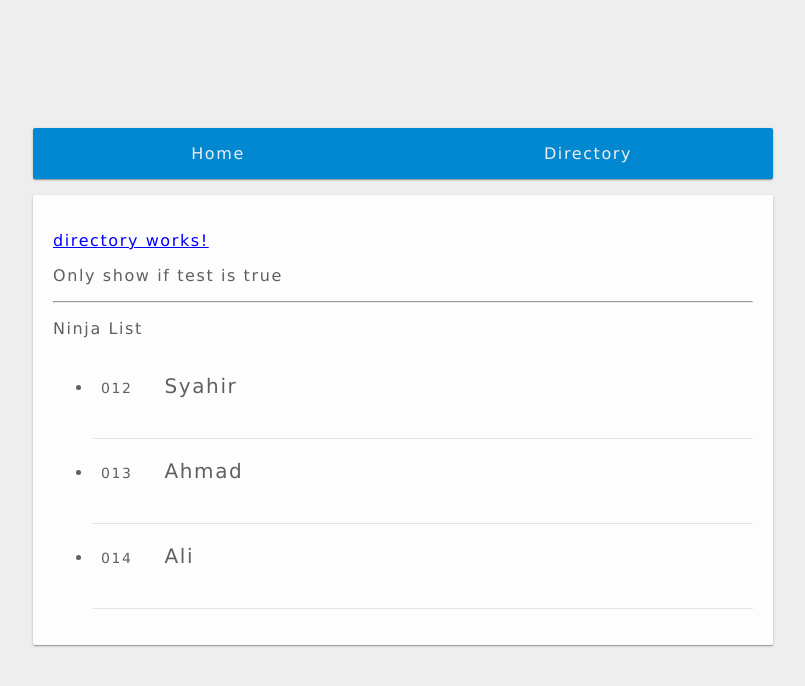
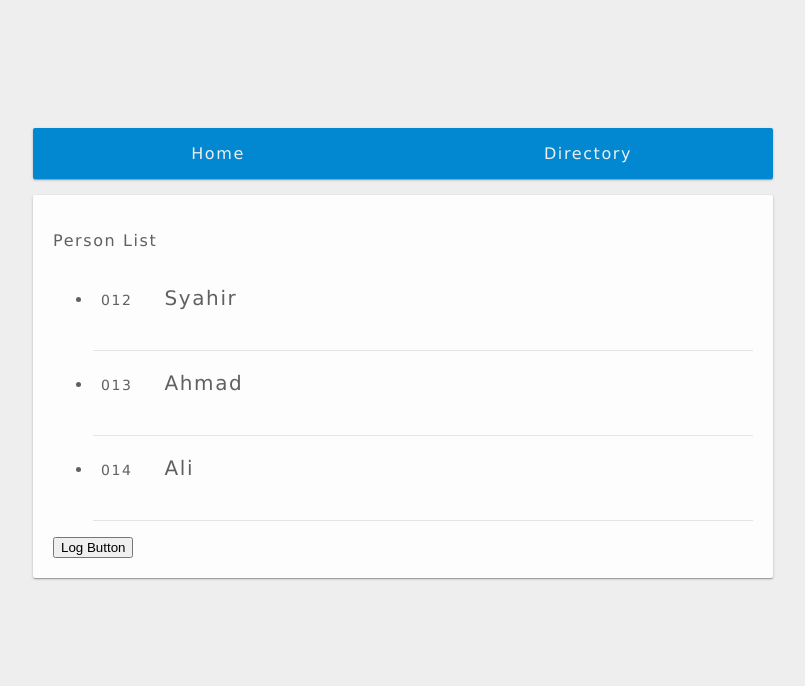
Before and after one commit to Syahirdev/angularjs-phonebook, an Angular app: page /directory in a window 1280 px wide. Shown: the top 686 px of the page, without its empty margins (237-1042 px from the left). Built offline with nearby package versions, Linux system fonts and the light colour scheme.

Commit message:
services
0. importing LoggingService into app.modules & specify into the providers
1. calling the function logIt() at component views
2. logIt() function fires the logger.log() function which comes from LoggingService declared.
3. service log() fires

```diff
--- a/src/app/app.module.ts
+++ b/src/app/app.module.ts
@@ -9,11 +9,12 @@ import { DirectoryComponent } from './directory/directory.component';
 
 import { Routing } from './app.routes';
 import { FilterPipe } from './filter.pipe';
+import { LoggingService } from './logging.service';
 
 @NgModule({
   declarations: [AppComponent, HomeComponent, DirectoryComponent, FilterPipe],
   imports: [BrowserModule, AppRoutingModule, FormsModule, Routing],
-  providers: [],
+  providers: [LoggingService],
   bootstrap: [AppComponent],
 })
 export class AppModule {}
--- a/src/app/directory/directory.component.html
+++ b/src/app/directory/directory.component.html
@@ -1,9 +1,4 @@
-<p [ngClass]="classes">directory works!</p>
-
-<p *ngIf="test">Only show if test is true</p>
-
-<hr />
-<p>Ninja List</p>
+<p>Person List</p>
 <ul id="person-listing">
   <li *ngFor="let person of persons">
     <div class="single-person">
@@ -13,14 +8,4 @@
   </li>
 </ul>
 
-<style>
-  .blue {
-    color: blue;
-  }
-  .red {
-    color: red;
-  }
-  .underline {
-    text-decoration: underline;
-  }
-</style>
+<button (click)="logIt()">Log Button</button>
--- a/src/app/directory/directory.component.ts
+++ b/src/app/directory/directory.component.ts
@@ -1,6 +1,6 @@
 import { Component, OnInit } from '@angular/core';
 import { ActivatedRoute } from '@angular/router';
-import { FilterPipe } from '../filter.pipe';
+import { LoggingService } from '../logging.service';
 
 @Component({
   selector: 'app-directory',
@@ -24,7 +24,11 @@ export class DirectoryComponent implements OnInit {
       phoneNo: '014',
     },
   ];
-  constructor() {}
+  constructor(private logger: LoggingService) {}
+
+  logIt() {
+    this.logger.log();
+  }
 
   ngOnInit(): void {}
 }
--- a/src/app/home/home.component.html
+++ b/src/app/home/home.component.html
@@ -1 +1,3 @@
 <p>{{ homeTitle }}</p>
+
+<button (click)="logIt()">Log Button</button>
--- a/src/app/home/home.component.ts
+++ b/src/app/home/home.component.ts
@@ -1,4 +1,5 @@
 import { Component, OnInit, Input, Output, EventEmitter } from '@angular/core';
+import { LoggingService } from '../logging.service';
 
 @Component({
   selector: 'app-home',
@@ -8,7 +9,11 @@ import { Component, OnInit, Input, Output, EventEmitter } from '@angular/core';
 export class HomeComponent implements OnInit {
   homeTitle = 'Welcome to Phonebook Homepage!';
 
-  constructor() {}
+  constructor(private logger: LoggingService) {}
+
+  logIt() {
+    this.logger.log();
+  }
 
   ngOnInit(): void {}
 }
--- /dev/null
+++ b/src/app/logging.service.ts
@@ -0,0 +1,11 @@
+import { Injectable } from '@angular/core';
+
+@Injectable({
+  providedIn: 'root',
+})
+export class LoggingService {
+  log() {
+    console.log('This is logging service');
+  }
+  constructor() {}
+}
```
Also changed, not shown: src/assets/data.json (added, +14 -0 lines).
